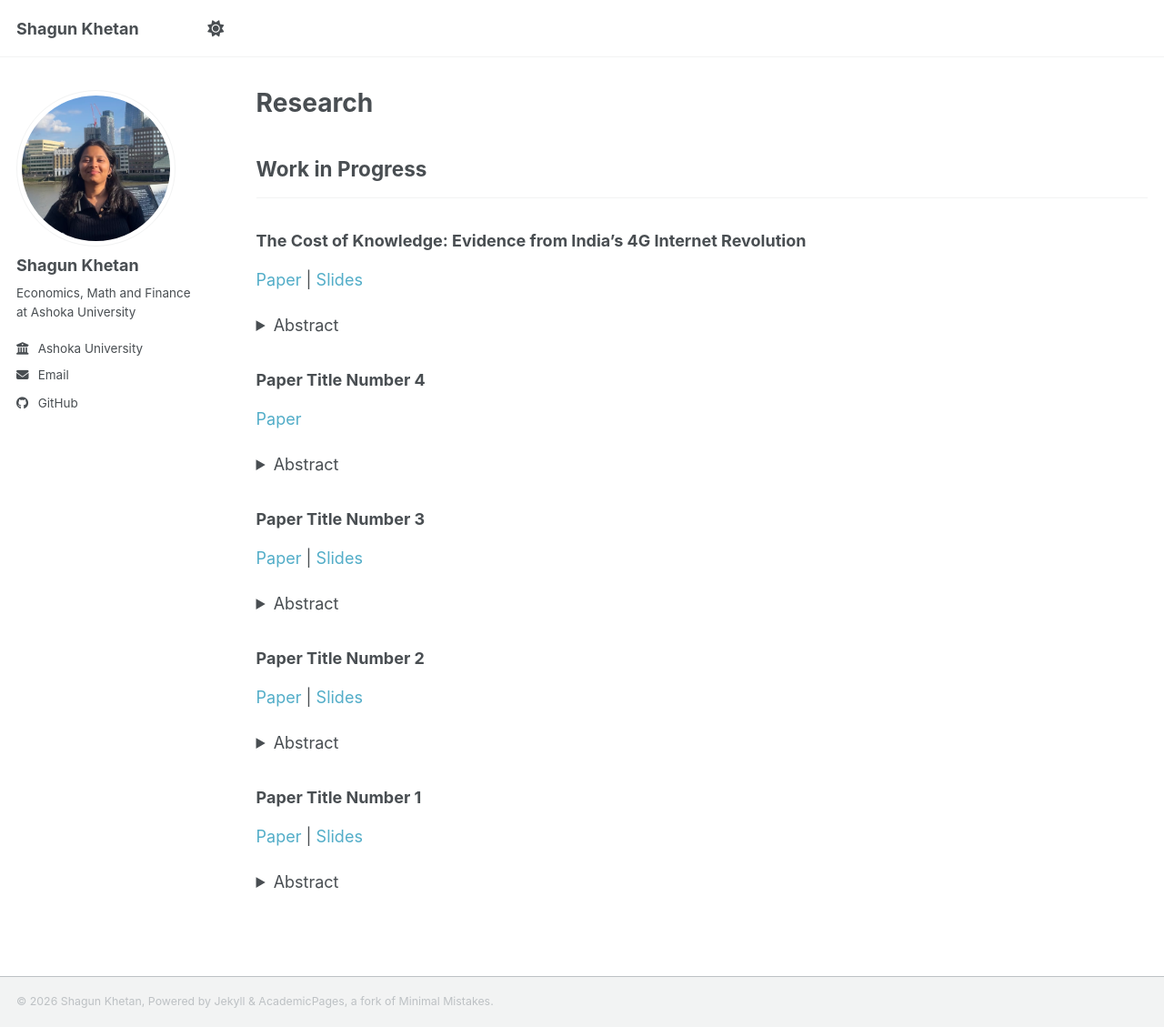
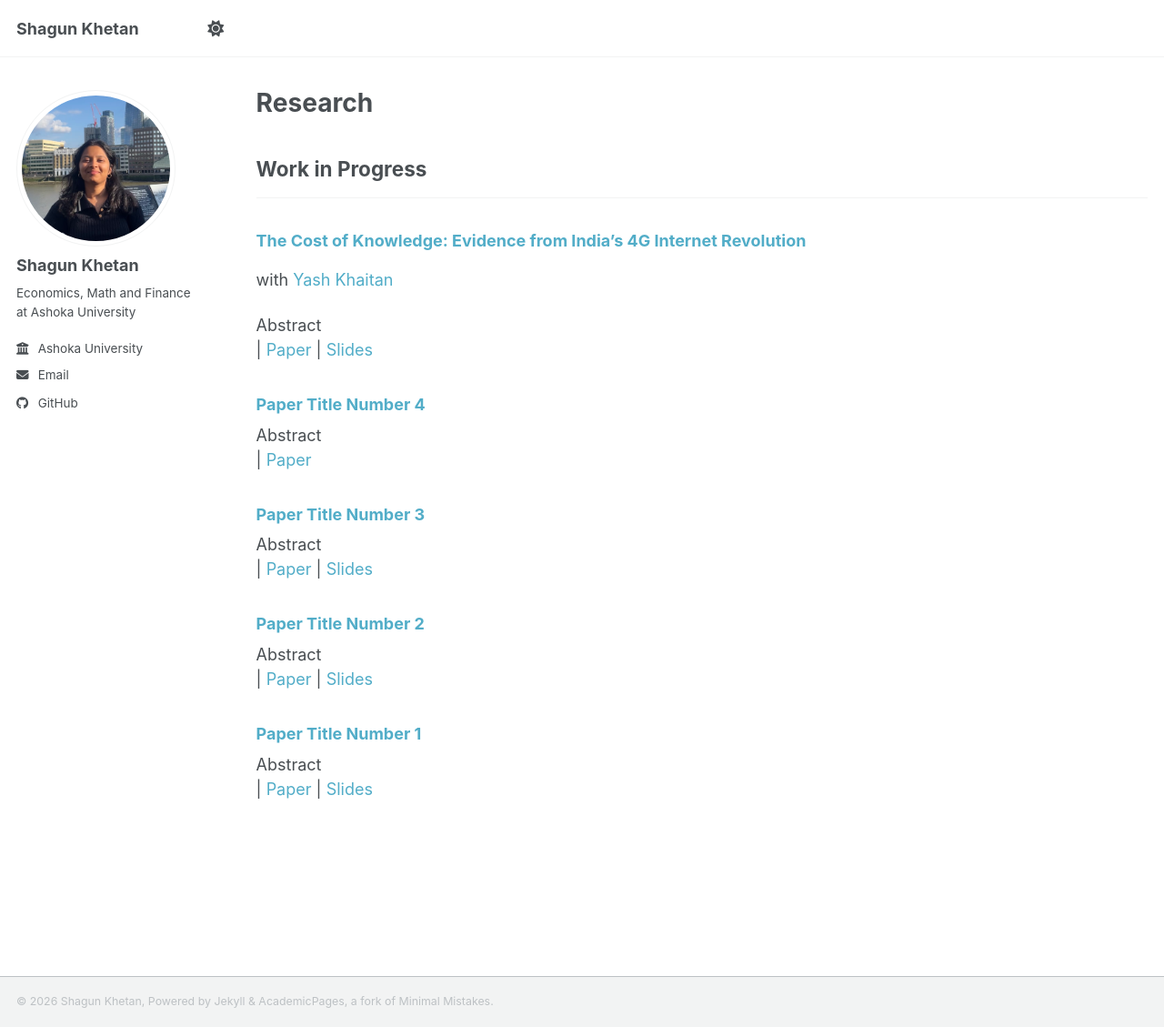
Before and after one commit to shagun-khetan/shagun-khetan.github.io, a Jekyll site: the page built from _pages/publications.html, in a window 1280 px wide and 1129 px high. Shown: the whole window at 91% size. Built offline with Jekyll 4.4.1, drawn with Linux system fonts in a browser that asks for light colours; a script bundle is joined from its source files by our own code; library files that are not in the unit come from our copies.

Commit message:
changes to research page, inline abstract, links to paper title

```diff
--- a/_pages/publications.html
+++ b/_pages/publications.html
@@ -17,6 +17,26 @@ author_profile: true
   .research-page details > summary {
     cursor: pointer;
   }
+
+  .research-page .research-actions {
+    margin: 0.4em 0 0.7em;
+  }
+
+  .research-page .research-actions > * {
+    display: inline;
+  }
+
+  .research-page details.inline-abstract > summary {
+    display: inline;
+  }
+
+  .research-page details.inline-abstract[open] > summary {
+    margin-right: 0.35em;
+  }
+
+  .research-page details.inline-abstract > div {
+    margin-top: 0.5em;
+  }
 </style>
 
 <div class="research-page">
@@ -35,22 +55,36 @@ author_profile: true
         <hr />
         {% for post in categorized_posts %}
           <article class="archive__item">
+            {% if post.paperurl %}
+              <h3><a href="{{ post.paperurl }}">{{ post.title }}</a></h3>
+            {% else %}
               <h3>{{ post.title }}</h3>
-            {% if post.with %}
-              {% capture with_html %}{{ post.with | markdownify | remove: '<p>' | remove: '</p>' }}{% endcapture %}
+            {% endif %}
+
+            {% assign coauthors = post.with | default: post.authors %}
+            {% if coauthors %}
+              {% capture with_html %}{{ coauthors | markdownify | remove: '<p>' | remove: '</p>' }}{% endcapture %}
               <p>with {{ with_html }}</p>
             {% endif %}
-            {% if post.paperurl or post.slidesurl %}
-              <p>
-                {% if post.paperurl %}<a href="{{ post.paperurl }}">Paper</a>{% endif %}
-                {% if post.slidesurl %}{% if post.paperurl %} | {% endif %}<a href="{{ post.slidesurl }}">Slides</a>{% endif %}
-              </p>
-            {% endif %}
+
+            {% if post.excerpt or post.paperurl or post.slidesurl %}
+              {% assign has_item = false %}
+              <div class="research-actions">
                 {% if post.excerpt %}
-              <details>
+                  <details class="inline-abstract">
                     <summary>Abstract</summary>
                     <div class="archive__item-excerpt">{{ post.excerpt | markdownify }}</div>
                   </details>
+                  {% assign has_item = true %}
+                {% endif %}
+                {% if post.paperurl %}
+                  {% if has_item %} | {% endif %}<a href="{{ post.paperurl }}">Paper</a>
+                  {% assign has_item = true %}
+                {% endif %}
+                {% if post.slidesurl %}
+                  {% if has_item %} | {% endif %}<a href="{{ post.slidesurl }}">Slides</a>
+                {% endif %}
+              </div>
             {% endif %}
           </article>
         {% endfor %}
@@ -59,22 +93,36 @@ author_profile: true
   {% else %}
     {% for post in all_publications %}
       <article class="archive__item">
+        {% if post.paperurl %}
+          <h3><a href="{{ post.paperurl }}">{{ post.title }}</a></h3>
+        {% else %}
           <h3>{{ post.title }}</h3>
-        {% if post.with %}
-          {% capture with_html %}{{ post.with | markdownify | remove: '<p>' | remove: '</p>' }}{% endcapture %}
+        {% endif %}
+
+        {% assign coauthors = post.with | default: post.authors %}
+        {% if coauthors %}
+          {% capture with_html %}{{ coauthors | markdownify | remove: '<p>' | remove: '</p>' }}{% endcapture %}
           <p>with {{ with_html }}</p>
         {% endif %}
-        {% if post.paperurl or post.slidesurl %}
-          <p>
-            {% if post.paperurl %}<a href="{{ post.paperurl }}">Paper</a>{% endif %}
-            {% if post.slidesurl %}{% if post.paperurl %} | {% endif %}<a href="{{ post.slidesurl }}">Slides</a>{% endif %}
-          </p>
-        {% endif %}
+
+        {% if post.excerpt or post.paperurl or post.slidesurl %}
+          {% assign has_item = false %}
+          <div class="research-actions">
             {% if post.excerpt %}
-          <details>
+              <details class="inline-abstract">
                 <summary>Abstract</summary>
                 <div class="archive__item-excerpt">{{ post.excerpt | markdownify }}</div>
               </details>
+              {% assign has_item = true %}
+            {% endif %}
+            {% if post.paperurl %}
+              {% if has_item %} | {% endif %}<a href="{{ post.paperurl }}">Paper</a>
+              {% assign has_item = true %}
+            {% endif %}
+            {% if post.slidesurl %}
+              {% if has_item %} | {% endif %}<a href="{{ post.slidesurl }}">Slides</a>
+            {% endif %}
+          </div>
         {% endif %}
       </article>
     {% endfor %}
```
Also changed, not shown: _publications/2025-06-08-paper-title-number-5.md (+1 -1 lines). Lines whose indentation alone changed are shown as unchanged.
